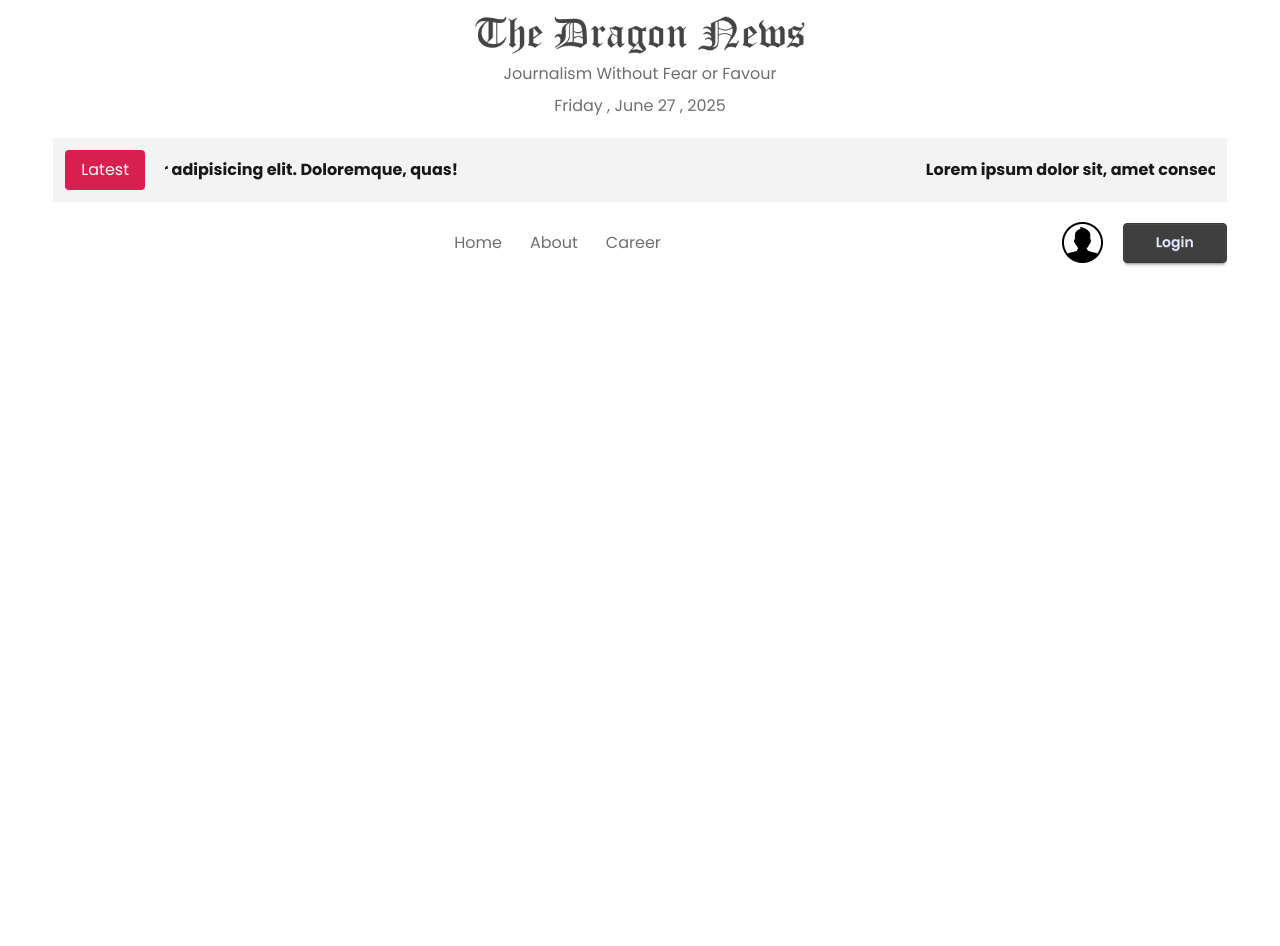
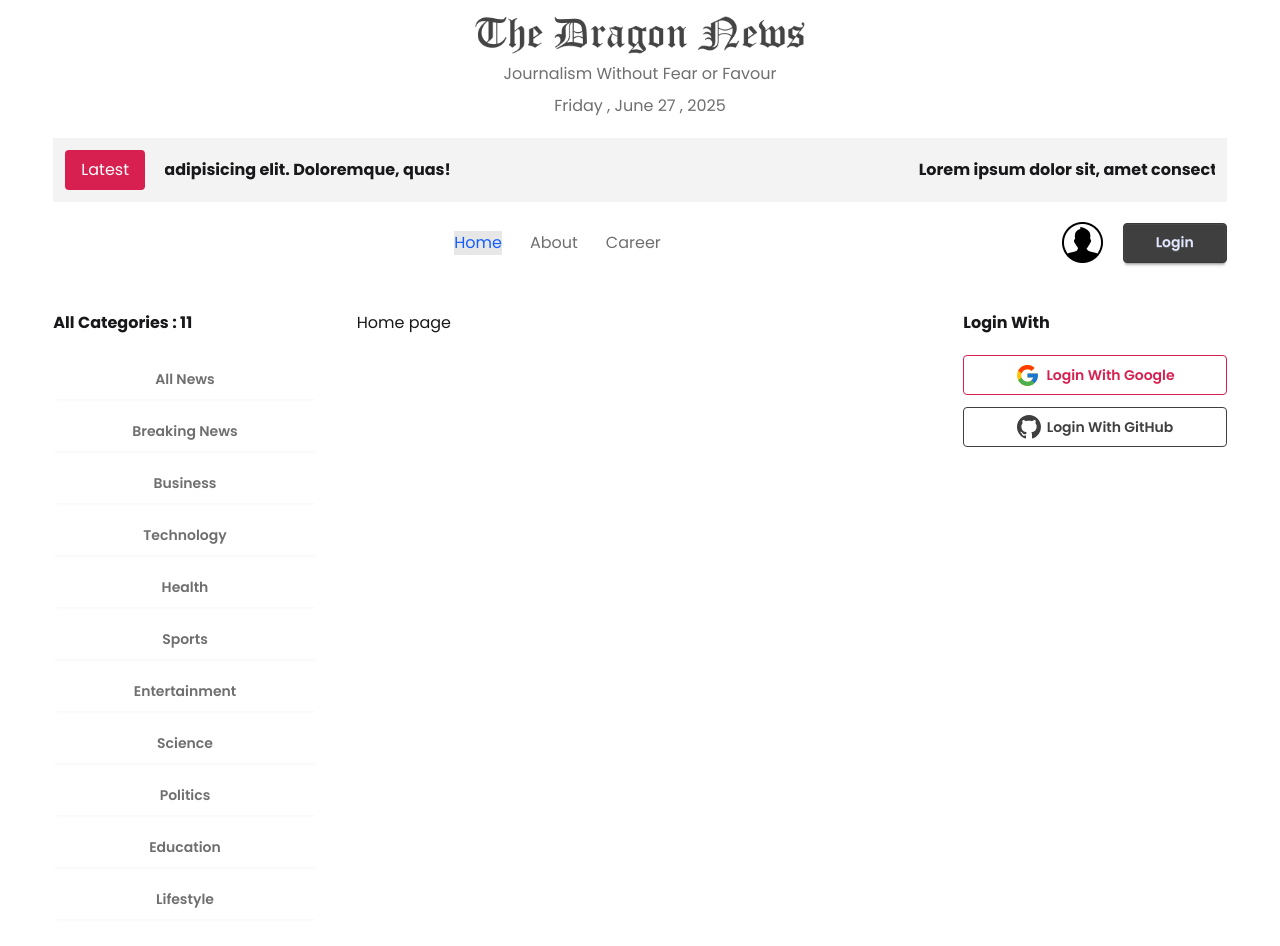
Before and after one commit to DevAbidHasan/Dragon-News-Website-using-Tailwind-React-and-Firebase-Authentication, a React (Vite) app: page / in a window 1280 px wide. Shown: the top 946 px of the page. Before the commit the page ends 800 px from the top, so only its background shows below. Built offline with nearby package versions, Linux system fonts and the light colour scheme.

Commit message:
added news section from categories

```diff
--- a/package.json
+++ b/package.json
@@ -13,7 +13,8 @@
     "date-fns": "^4.1.0",
     "react": "^19.1.0",
     "react-dom": "^19.1.0",
-    "react-fast-marquee": "^1.6.5"
+    "react-fast-marquee": "^1.6.5",
+    "react-icons": "^5.5.0"
   },
   "devDependencies": {
     "@eslint/js": "^9.29.0",
--- a/src/App.css
+++ b/src/App.css
@@ -18,3 +18,7 @@
 *{
     font-family: "Poppins", sans-serif;
 }
+
+a.active{
+  @apply bg-base-300 text-blue-600
+}
--- a/src/Layouts/HomeLayout.jsx
+++ b/src/Layouts/HomeLayout.jsx
@@ -3,6 +3,8 @@ import { Outlet } from 'react-router';
 import Header from '../components/Header';
 import LatestNews from '../components/LatestNews';
 import Navbar from '../components/Navbar';
+import LeftAside from '../components/homeLayout/LeftAside';
+import RightAside from '../components/homeLayout/RightAside';
 
 const HomeLayout = () => {
     return (
@@ -16,12 +18,16 @@ const HomeLayout = () => {
                     <Navbar></Navbar>
                 </nav>
             </header>
-            <main>
-                <section className="left-nav"></section>
-                <section className="main">
+            <main className='w-11/12 gap-10 mx-auto grid grid-cols-12 my-10'>
+                <aside className='py-2 col-span-3'>
+                    <LeftAside></LeftAside>
+                </aside>
+                <section className="main py-2 col-span-6">
                     <Outlet></Outlet>
                 </section>
-                <section className="right-nav"></section>
+                <aside className='col-span-3 py-2'>
+                    <RightAside></RightAside>
+                </aside>
             </main>
         </div>
     );
--- /dev/null
+++ b/src/components/Categories.jsx
@@ -0,0 +1,26 @@
+import React, { use } from 'react';
+import { NavLink } from 'react-router';
+
+const categoryPromise=fetch("/categories.json").then((res)=>res.json());
+// console.log(categoryPromise);
+
+
+const Categories = () => {
+    const categories=use(categoryPromise);
+    console.log(categories);
+    return (
+        <div>
+            <h2 className='font-bold'>All Categories : {categories.length}</h2>
+            <div className='grid gap-3 mt-6 grid-cols-1'>
+                {
+                    categories.map(category=><NavLink
+                        key={category.id} className="btn bg-base-100 font-semibold text-accent border-0 hover:bg-base-200" to={`/category/${category.id}`}>
+                        {category.name}
+                        </NavLink>)
+                }
+            </div>
+        </div>
+    );
+};
+
+export default Categories;
--- /dev/null
+++ b/src/components/homeLayout/LeftAside.jsx
@@ -0,0 +1,15 @@
+import React, { Suspense } from 'react';
+import Categories from '../Categories';
+
+const LeftAside = () => {
+    return (
+        <div>
+            <Suspense fallback={<span className="loading loading-spinner loading-xl"></span>
+}>
+                <Categories></Categories>
+            </Suspense>
+        </div>
+    );
+};
+
+export default LeftAside;
--- /dev/null
+++ b/src/components/homeLayout/NewsCard.jsx
@@ -0,0 +1,30 @@
+import React from 'react';
+
+const NewsCard = ({news}) => {
+    const { title, author, published_date, thumbnail_url, details, rating, total_view,tags}=news;
+    return (
+        <div className='border border-1 border-gray-200 rounded-md p-5'>
+            <div className='flex mb-4'>
+                <div className='flex gap-5'>
+                    <img className='w-[42px] rounded-[100%]' src={author.img} alt="" />
+                    <div className='flex flex-col'>
+                        <h2>{author.name}</h2>
+                        <p>{author.published_date}</p>
+                    </div>
+                </div>
+
+                <div>
+
+                </div>
+            </div>
+            <div>
+                <h2 className='font-bold mb-3 text-lg'>{title}</h2>
+                {/* <p>{author}</p> */}
+                <img className='rounded-sm object-cover w-full' src={news["image_url"]} alt="" />
+            </div>
+
+        </div>
+    );
+};
+
+export default NewsCard;
--- /dev/null
+++ b/src/components/homeLayout/RightAside.jsx
@@ -0,0 +1,12 @@
+import React from 'react';
+import SocialLogin from './SocialLogin';
+
+const RightAside = () => {
+    return (
+        <div>
+            <SocialLogin></SocialLogin>
+        </div>
+    );
+};
+
+export default RightAside;
--- /dev/null
+++ b/src/components/homeLayout/SocialLogin.jsx
@@ -0,0 +1,18 @@
+import React from 'react';
+import { FcGoogle } from "react-icons/fc";
+import { BsGithub } from "react-icons/bs";
+
+
+const SocialLogin = () => {
+    return (
+        <div>
+            <h2 className='font-bold mb-5'>Login With</h2>
+            <div className='space-y-3'>
+                <button className='btn btn-secondary btn-outline w-full'><FcGoogle size={25}/>Login With Google</button>
+                <button className='btn btn-primary btn-outline w-full'><BsGithub size={24}/>Login With GitHub</button>
+            </div>
+        </div>
+    );
+};
+
+export default SocialLogin;
--- /dev/null
+++ b/src/pages/CategoryNews.jsx
@@ -0,0 +1,42 @@
+import React, { use, useEffect, useState } from 'react';
+import { useLoaderData, useParams } from 'react-router';
+import NewsCard from '../components/homeLayout/NewsCard';
+
+const CategoryNews = () => {
+    const {id}=useParams(); // here id is string value
+    const data=useLoaderData();
+    // console.log(data); // will show all the news whole
+    const [categoryNews, setCategoryNews]=useState([]);
+
+    useEffect(()=>{
+        if(id=="0") {
+            setCategoryNews(data);
+            return;
+        }
+        else if(id=="1") {
+            const filteredNews=data.filter(news=>news.others.is_today_pick==true);
+            setCategoryNews(filteredNews);
+            return;
+        }
+        else {
+            const filteredNews=data.filter(news=>news.category_id==id);
+            console.log(filteredNews);
+            setCategoryNews(filteredNews);
+        }
+    },[data, id])
+
+    return (
+        <div>
+            <h2 className='font-bold mb-5'>
+                Dragon News Home
+            </h2>
+            <div className='grid gap-10 grid-cols-1'>
+                {
+                    categoryNews.map(news=><NewsCard key={news.id} news={news}></NewsCard>)
+                }
+            </div>
+        </div>
+    );
+};
+
+export default CategoryNews;
--- /dev/null
+++ b/src/pages/Home.jsx
@@ -0,0 +1,11 @@
+import React from 'react';
+
+const Home = () => {
+    return (
+        <div>
+            Home page
+        </div>
+    );
+};
+
+export default Home;
--- a/src/routes/Router.jsx
+++ b/src/routes/Router.jsx
@@ -1,10 +1,25 @@
-import { createBrowserRouter } from "react-router";
+import { createBrowserRouter, NavLink } from "react-router";
 import HomeLayout from "../Layouts/HomeLayout";
+import Home from "../pages/Home";
+import CategoryNews from "../pages/CategoryNews";
 
 const router=createBrowserRouter([
     {
         path:'/',
-        Component:HomeLayout
+        Component:HomeLayout,
+        children:[
+            {
+                path:"",
+                Component: Home
+
+            },
+            {
+                path:"/category/:id",
+                Component: CategoryNews,
+                loader:()=>fetch("/news.json")
+
+            }
+        ]
     },
     {
         path:"/auth",
@@ -16,7 +31,10 @@ const router=createBrowserRouter([
     },
     {
         path:"/*",
-        element:<h2>Error 404- Page Not Found</h2>
+        element:<div className="text-center my-40 flex flex-col gap-10">
+            <h2 className="text-red-500 font-semibold">Error 404- Page Not Found</h2>
+            <NavLink className="btn mx-auto btn-primary" to="/">Go Back to Home</NavLink>
+        </div>
     }
 ])
 
```
Also changed, not shown: public/news.json, 1 other file (tests, documents, lock files or other folders).
